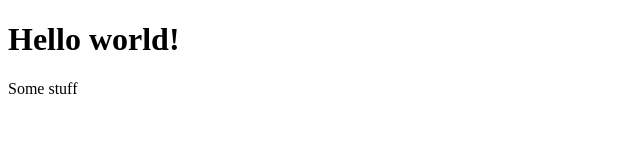
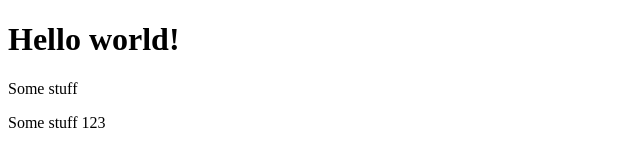
Before and after one commit to janismozgis-rcs/rcs-group-4, a plain HTML site: page index.html in a window 1280 px wide. Shown: the whole page, without its empty margins (0-640 px from the left). Drawn offline with Linux system fonts and the light colour scheme.

Commit message:
commit in a seprate branch

```diff
--- a/index.html
+++ b/index.html
@@ -9,5 +9,6 @@
 <body>
     <h1>Hello world!</h1>
     <p>Some stuff</p>
+    <p>Some stuff 123</p>
 </body>
 </html>
```
